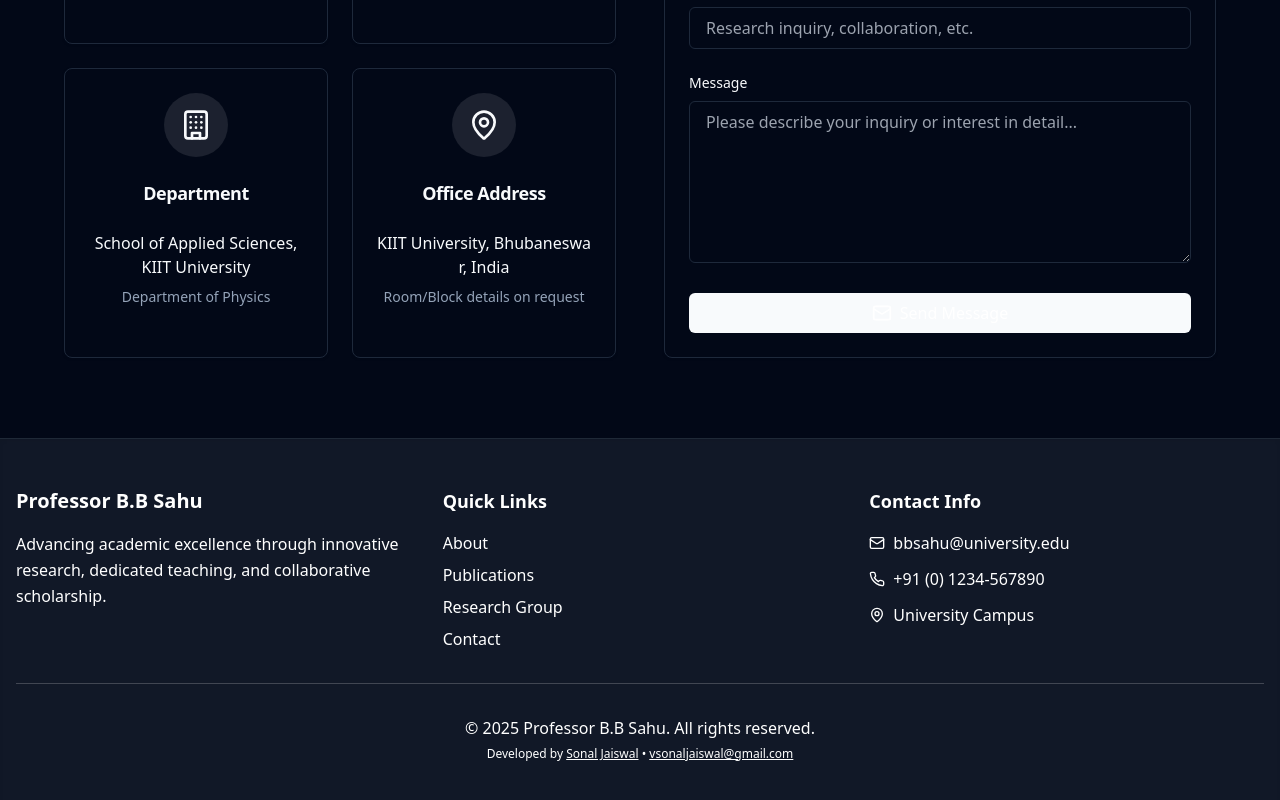
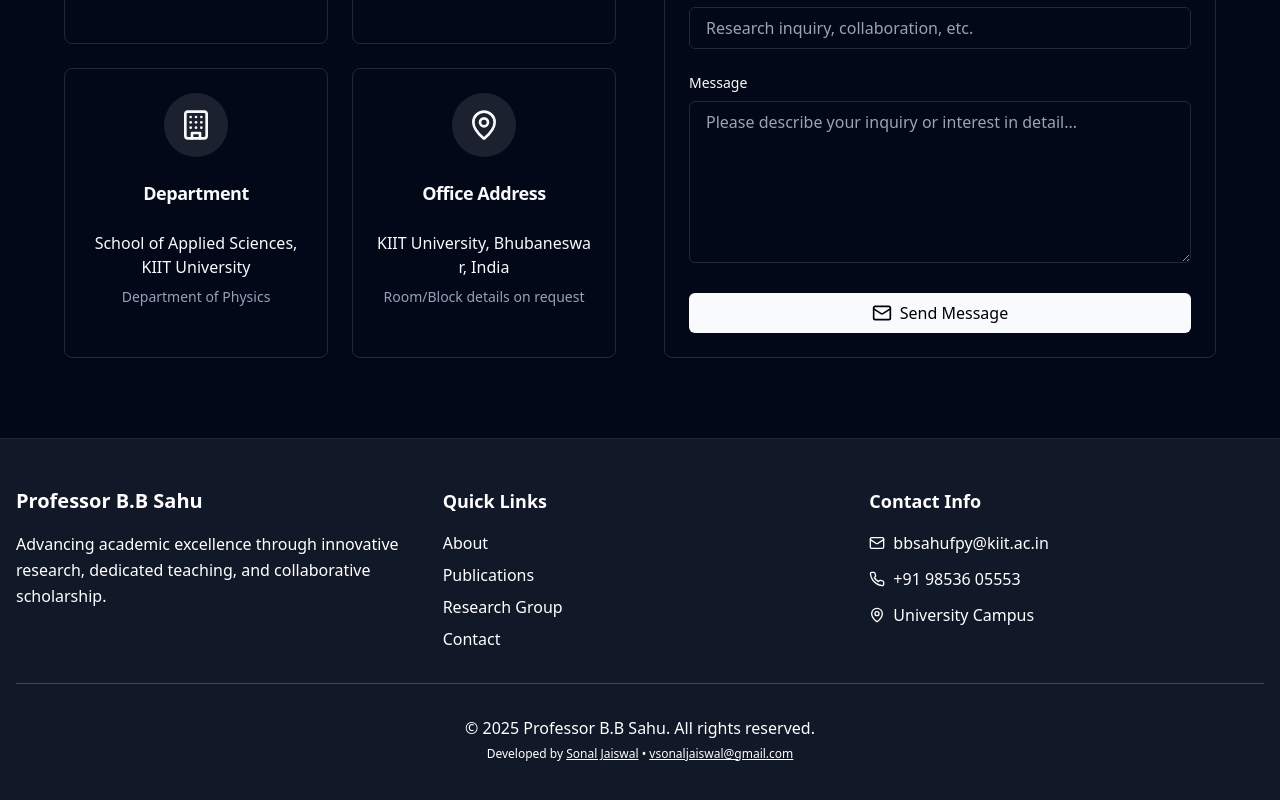
Before and after one commit to Sonal-Jaiswal/NuclearPhyLab, a React (Vite) app: page / in a window 1280 px wide. Shown: the part 3709-4509 px from the top of the page. Built offline with nearby package versions, Linux system fonts and the light colour scheme.

Commit message:
fixed minor bugs

```diff
--- a/src/components/Contact.tsx
+++ b/src/components/Contact.tsx
@@ -132,7 +132,7 @@ const Contact = () => {
                   </div>
                   <button
                     type="submit"
-                    className="w-full gap-2 flex items-center justify-center px-4 py-2 bg-primary text-white rounded-md hover:bg-primary/90 transition"
+                    className="w-full gap-2 flex items-center justify-center px-4 py-2 bg-primary text-black rounded-md hover:bg-primary/90 transition"
                   >
                     <Mail className="h-5 w-5" />
                     Send Message
--- a/src/components/Footer.tsx
+++ b/src/components/Footer.tsx
@@ -44,11 +44,11 @@ const Footer = () => {
             <div className="space-y-3 text-black dark:text-white">
               <div className="flex items-center gap-2">
                 <Mail className="h-4 w-4" />
-                <span>bbsahu@university.edu</span>
+                <span>bbsahufpy@kiit.ac.in</span>
               </div>
               <div className="flex items-center gap-2">
                 <Phone className="h-4 w-4" />
-                <span>+91 (0) 1234-567890</span>
+                <span>+91 98536 05553</span>
               </div>
               <div className="flex items-center gap-2">
                 <MapPin className="h-4 w-4" />
```
Also changed, not shown: public/Bidhubhusan-Sahu-bbsahufpy-fpy.jpg, src/assets/Bidhubhusan-Sahu-bbsahufpy-fpy.jpg.
